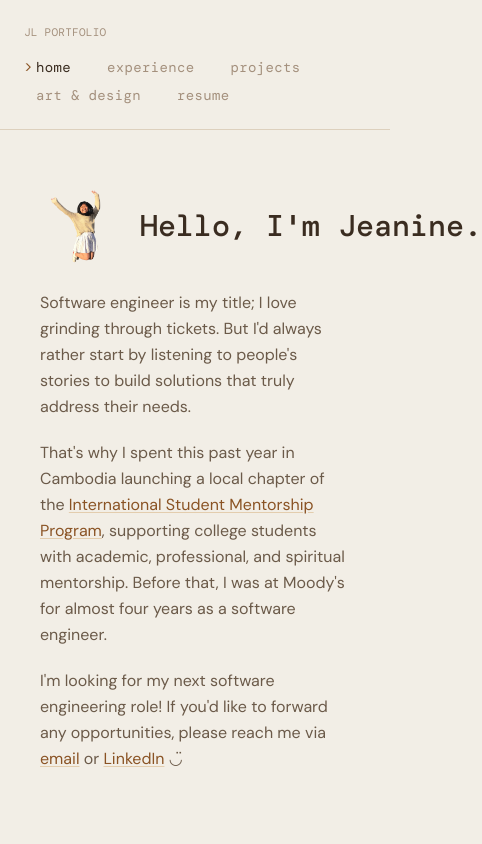
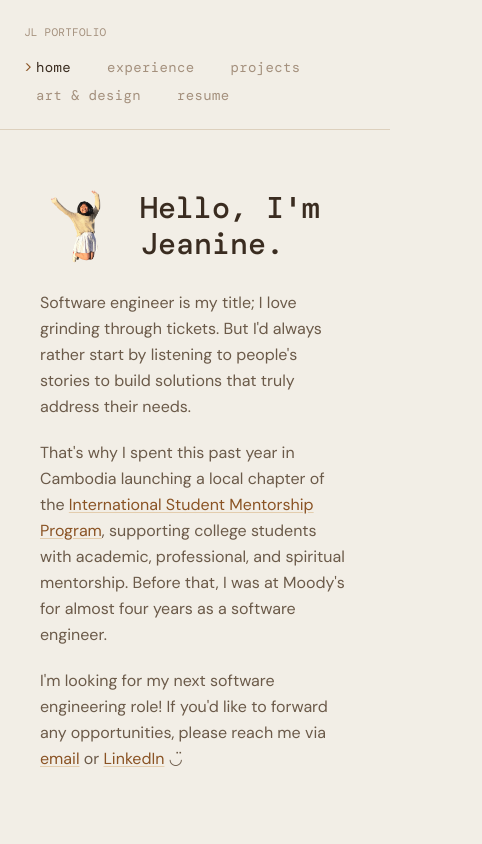
Before and after one commit to jeaninetso/jeaninetso.github.io, a React (Vite) app: page / in a window 390 px wide. Shown: the top 844 px of the page, 482 px wide, since content can reach past the window. Built offline with nearby package versions, Linux system fonts and the light colour scheme; a web font is replaced by a local one.

Commit message:
Fix mobile horizontal overflow on home heading
whitespace-nowrap on the "Hello, I'm Jeanine." h1 forced it onto
one line, overflowing the 375px viewport and causing the whole
page to scroll horizontally on mobile. Let it wrap.

```diff
--- a/src/pages/Home.tsx
+++ b/src/pages/Home.tsx
@@ -7,7 +7,7 @@
           alt="Jeanine"
           className="w-20 shrink-0 rounded-md sm:w-24"
         />
-        <h1 className="whitespace-nowrap font-mono text-3xl font-medium text-ink sm:text-4xl">
+        <h1 className="font-mono text-3xl font-medium text-ink sm:text-4xl">
           Hello, I&apos;m Jeanine.
         </h1>
       </div>
```
